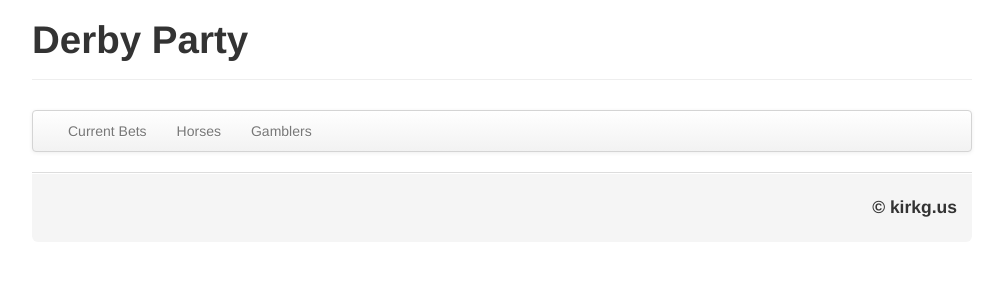
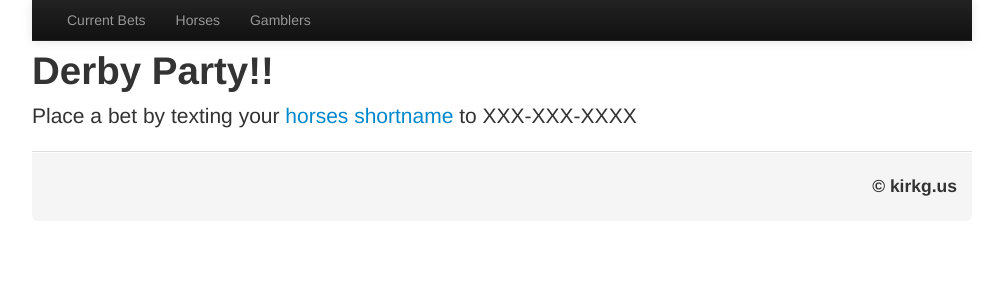
Before and after one commit to kgleason/DerbySMS, a Flask app: template DerbySMS/templates/layout.html in a window 1280 px wide. Shown: the top 300 px of the page, without its empty margins (138-1141 px from the left). Run offline with Flask 2, Linux system fonts and the light colour scheme; the template is opened without the code that fills it, so the values that code supplies are empty; parts of the project's set-up code (start-up, migrations or seed data) failed here and were passed over.

Commit message:
Index & Horse templates are working.

```diff
--- a/DerbySMS/sms.py
+++ b/DerbySMS/sms.py
@@ -88,7 +88,7 @@ def status(person, txt):
     for h in Horse.query.all():
         horse_names.append(h.shortname)
 
-        b = Bet.query.filter(Bet.horse == h.id).order_by(Bet.id.desc()).first()
+        b = h.get_top_bet_by_id(h.id)
         if not b:
             # If there is no bet, then it means that this horse has no bets on it
             continue
--- a/DerbySMS/templates/layout.html
+++ b/DerbySMS/templates/layout.html
@@ -7,20 +7,25 @@
 </head>
 <body>
 	<div class="container">
-		<div class="page-header">
-			<h1>Derby Party</h1>
-		</div>
 		<header>
-			<div class="navbar">
+		    <div class="navbar navbar-inverse navbar-static-top">
 				<div class="navbar-inner">
-					<ul class="nav">
-						<li><a href="{{ url_for('index') }}">Current Bets</a></li>
-						<li><a href="{{ url_for('horses') }}">Horses</a></li>
-						<li><a href="{{ url_for('people') }}">Gamblers</a></li>
-					</ul>
-				</div>
-			</div>
+					<div class="container">
+		               		<ul class="nav">
+								<li><a href="{{ url_for('index') }}">Current Bets</a></li>
+								<li><a href="{{ url_for('horse') }}">Horses</a></li>
+								<li><a href="{{ url_for('person') }}">Gamblers</a></li>
+		               	 	</ul>
+		           	</div>
+		         </div>
+		      </div>
 		</header>
+		<div class="container">
+		      <div class="blog-header">
+		        <h1 class="blog-title">Derby Party!!</h1>
+		        <p class="lead blog-description">Place a bet by texting your <a href="{{ url_for('horse') }}">horses shortname</a> to XXX-XXX-XXXX</p>
+		      </div>
+		  </div>
 		{% block content %}
 
 		{% endblock %}
```
Also changed, not shown: DerbySMS/models.py (+8 -1 lines), DerbySMS/templates/index.html (+7 -6 lines), DerbySMS/views.py (+9 -2 lines).
